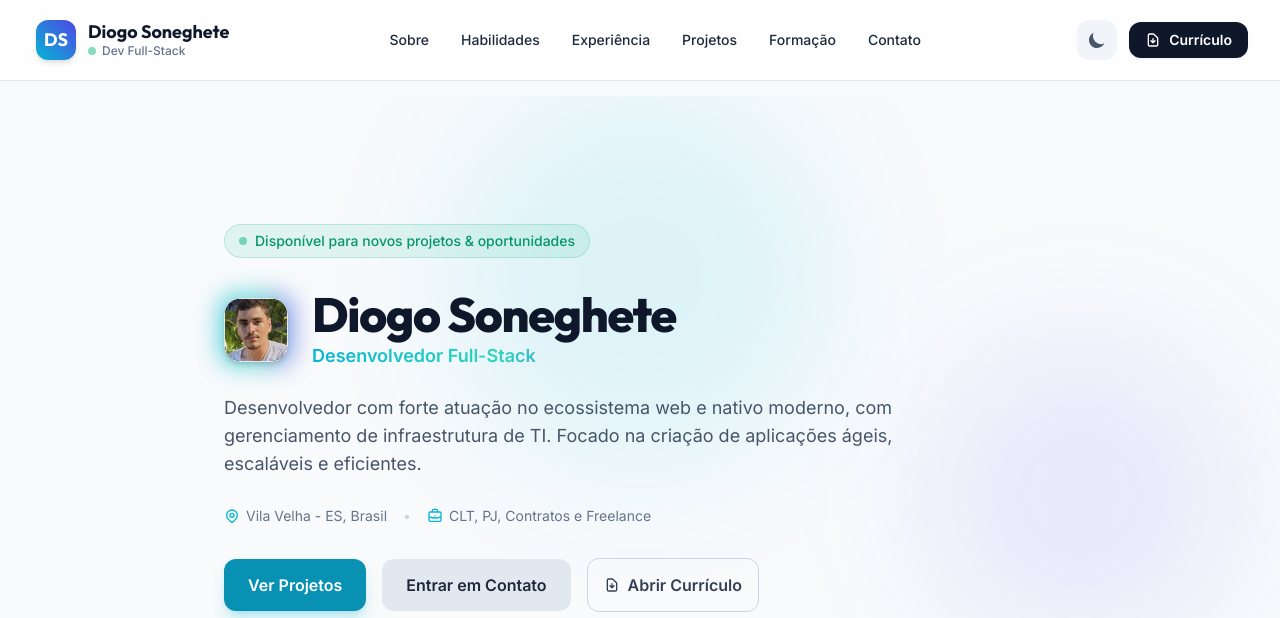
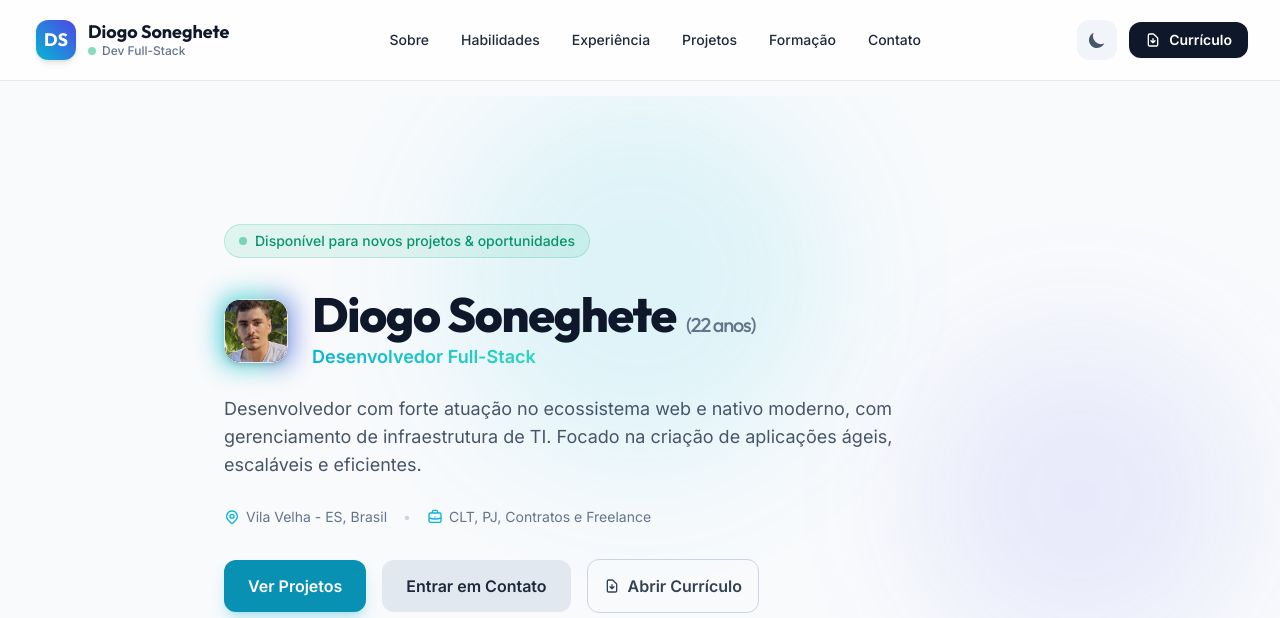
Before and after one commit to DiogoSoneghete/Portifolio, a plain HTML site: page index.html in a window 1280 px wide. Shown: the top 618 px of the page. Drawn offline with nearby package versions, Linux system fonts and the light colour scheme.

Commit message:
feat: adiciona idade (22 anos) ao lado do nome

```diff
--- a/index.html
+++ b/index.html
@@ -216,8 +216,9 @@
 
             <!-- Nome & Subtítulo -->
             <div class="space-y-1">
-              <h1 class="text-3xl sm:text-4xl lg:text-5xl font-heading font-extrabold tracking-tight text-slate-900 dark:text-white leading-tight">
-                Diogo Soneghete
+              <h1 class="text-3xl sm:text-4xl lg:text-5xl font-heading font-extrabold tracking-tight text-slate-900 dark:text-white leading-tight flex flex-wrap items-baseline gap-2.5">
+                <span>Diogo Soneghete</span>
+                <span class="text-base sm:text-xl font-normal text-slate-500 dark:text-slate-400">(22 anos)</span>
               </h1>
               <p class="text-base sm:text-lg font-semibold bg-gradient-to-r from-cyan-500 via-teal-400 to-indigo-500 bg-clip-text text-transparent">
                 Desenvolvedor Full-Stack
```
